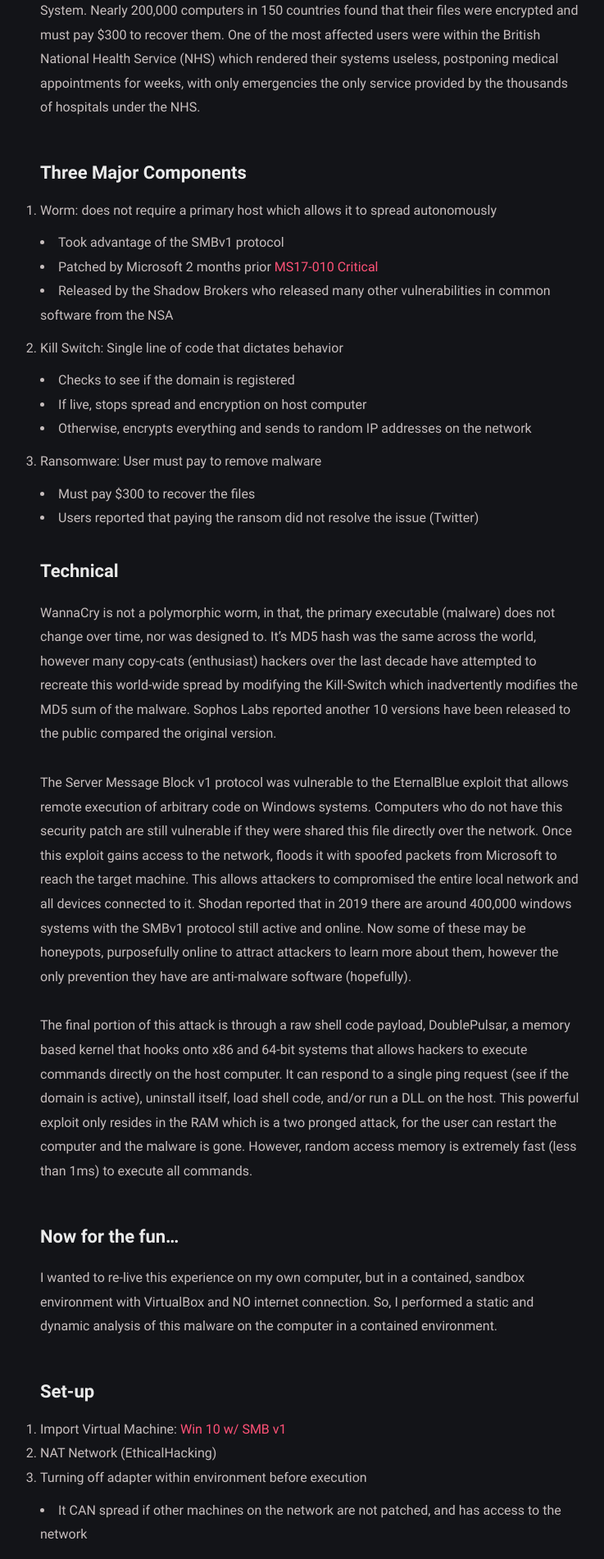
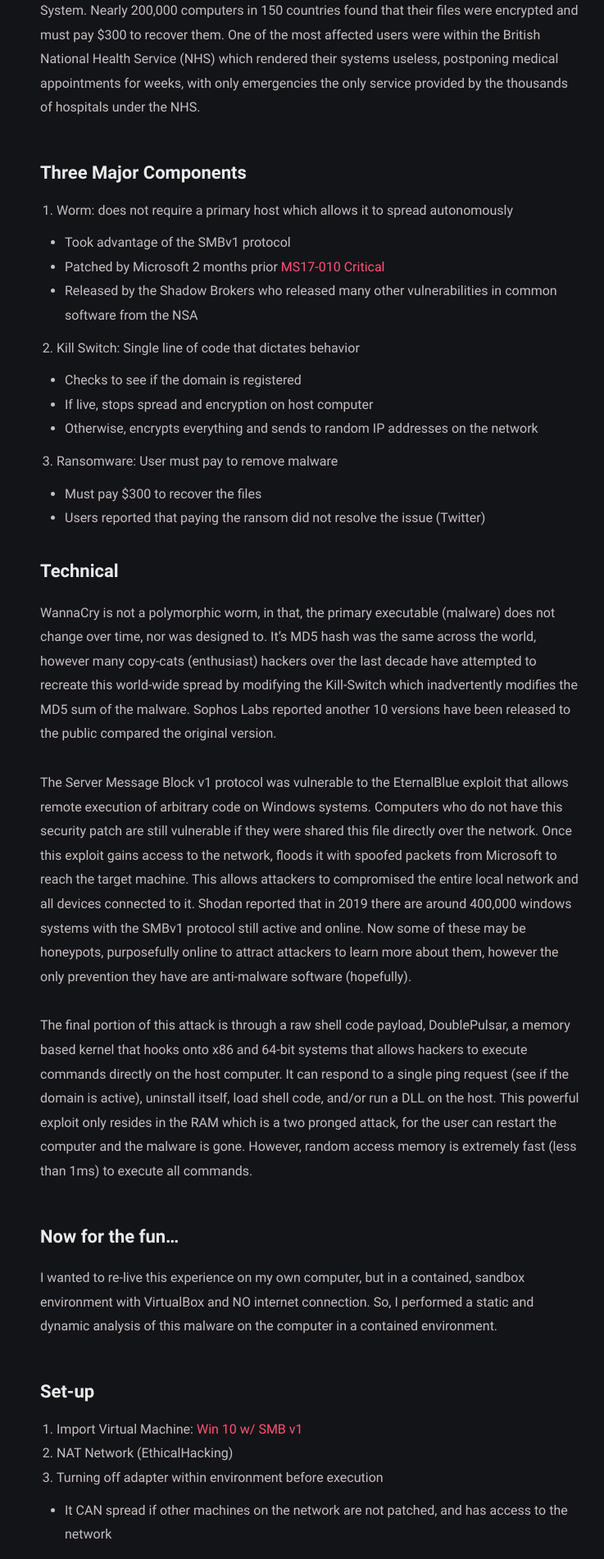
Before and after one commit to jeffmur/dev, a Jekyll site: the page built from _posts/research-wannacry/2020-11-09-wannacry.md, in a window 1280 px wide. Shown: the part 914-2816 px from the top of the page at 82% size, without its empty margins (261-998 px from the left). Built offline with Jekyll 4.4.1, drawn with Linux system fonts in a browser that asks for light colours.

Commit message:
Align ul/ol li with bullet point not para

```diff
--- a/_sass/klise/_base.scss
+++ b/_sass/klise/_base.scss
@@ -137,7 +137,18 @@
 
 // List
 ul {
-  list-style: inside;
+  list-style: disc;
+  list-style-position: outside;
+  padding-left: 20px;
+}
+
+ol {
+  margin-left: 0;
+  padding-left: 20px;
+
+  ul {
+    padding-left:  10px;
+  }
 }
 
 // Headings
```
